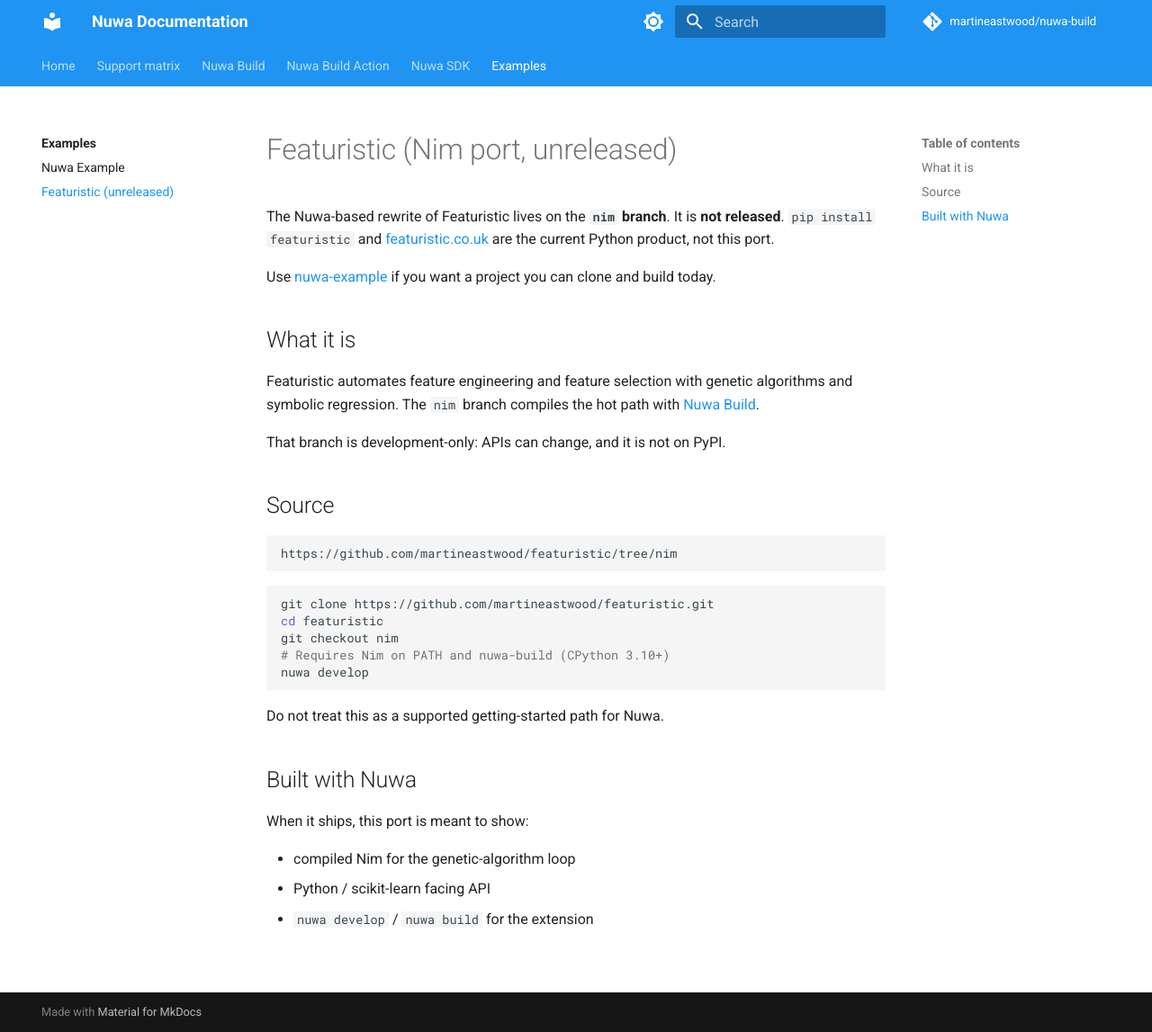
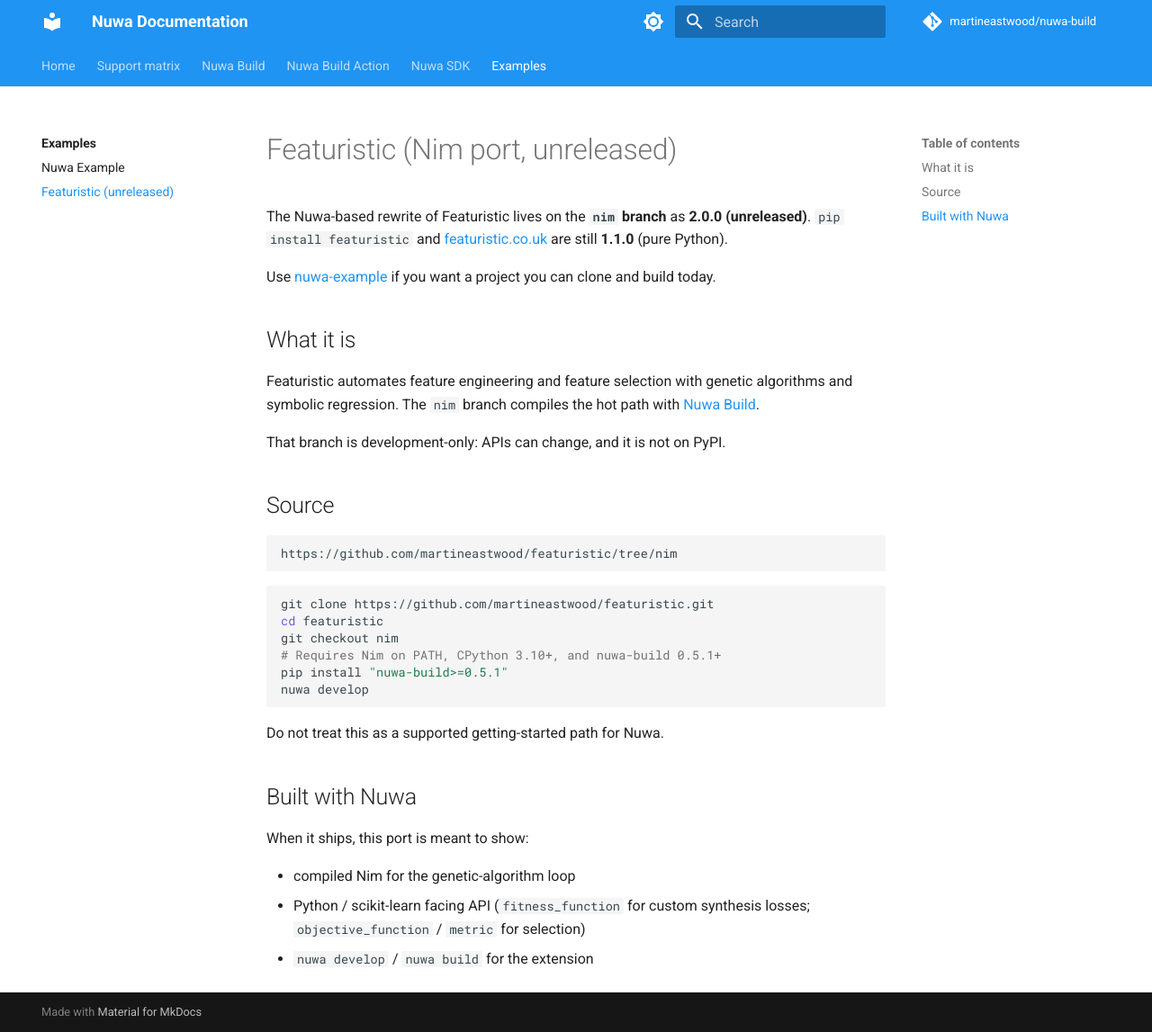
Before and after one commit to martineastwood/nuwa-docs, an MkDocs documentation site: the page built from docs/examples/featuristic/index.md, in a window 1280 px wide and 1147 px high. Shown: the whole window at 90% size. Built offline with MkDocs 1.6.1 and Material for MkDocs 9.7.7, drawn with Linux system fonts in a browser that asks for light colours; comment, search, counter and statistics services are not loaded; the version menu is left out.

Commit message:
docs: update Featuristic documentation to reflect unreleased 2.0.0 status and clarify dependencies

````diff
--- a/docs/examples/featuristic/index.md
+++ b/docs/examples/featuristic/index.md
@@ -1,6 +1,6 @@
 # Featuristic (Nim port, unreleased)
 
-The Nuwa-based rewrite of Featuristic lives on the **`nim` branch**. It is **not released**. `pip install featuristic` and [featuristic.co.uk](https://www.featuristic.co.uk/) are the current Python product, not this port.
+The Nuwa-based rewrite of Featuristic lives on the **`nim` branch** as **2.0.0 (unreleased)**. `pip install featuristic` and [featuristic.co.uk](https://www.featuristic.co.uk/) are still **1.1.0** (pure Python).
 
 Use [nuwa-example](../nuwa-example/) if you want a project you can clone and build today.
 
@@ -20,7 +20,8 @@
 git clone https://github.com/martineastwood/featuristic.git
 cd featuristic
 git checkout nim
-# Requires Nim on PATH and nuwa-build (CPython 3.10+)
+# Requires Nim on PATH, CPython 3.10+, and nuwa-build 0.5.1+
+pip install "nuwa-build>=0.5.1"
 nuwa develop
 ```
 
@@ -31,5 +32,5 @@
 When it ships, this port is meant to show:
 
 - compiled Nim for the genetic-algorithm loop
-- Python / scikit-learn facing API
+- Python / scikit-learn facing API (`fitness_function` for custom synthesis losses; `objective_function` / `metric` for selection)
 - `nuwa develop` / `nuwa build` for the extension
````
Also changed, not shown: CHANGELOG.md (+1 -1 lines).
